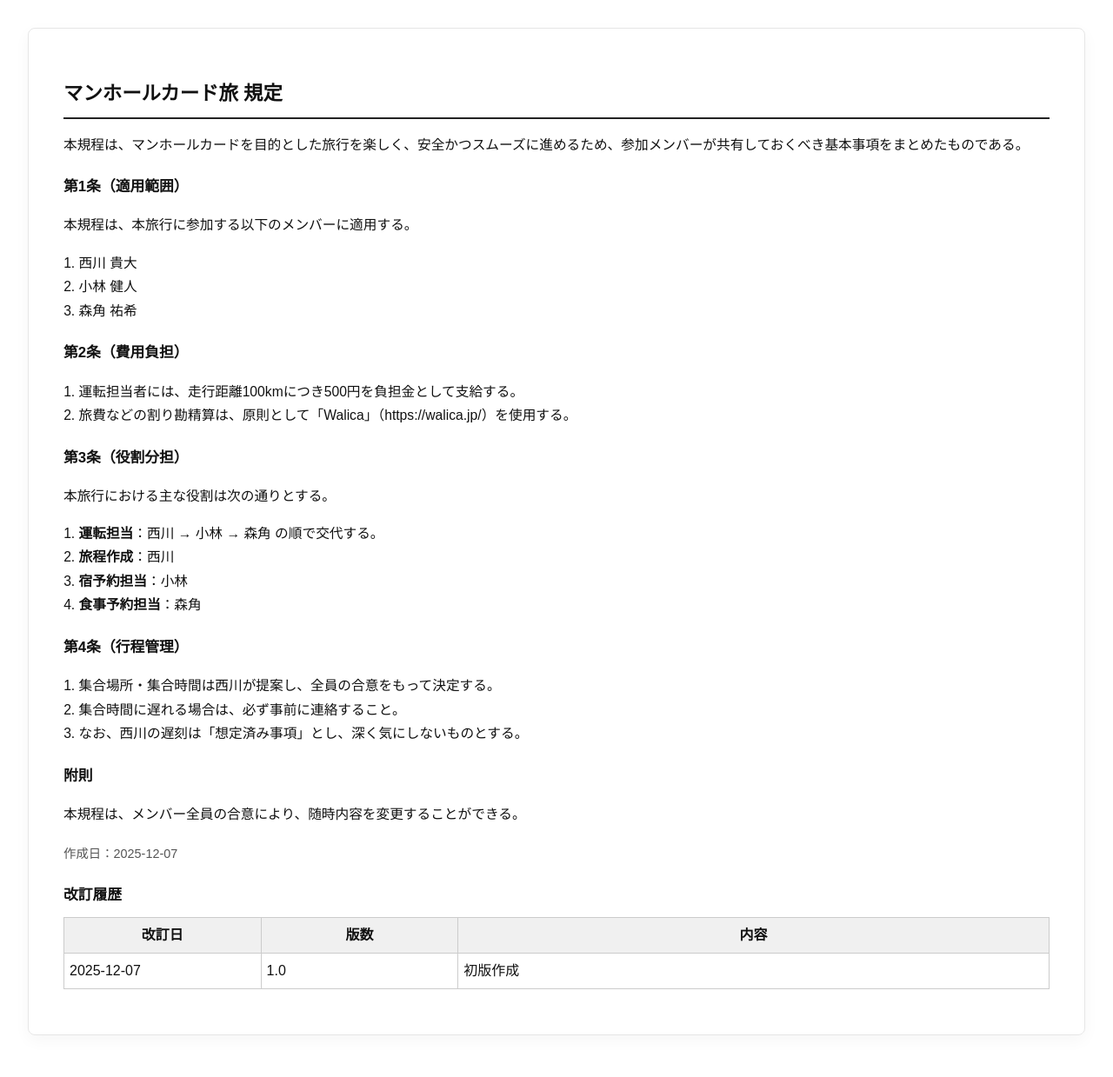
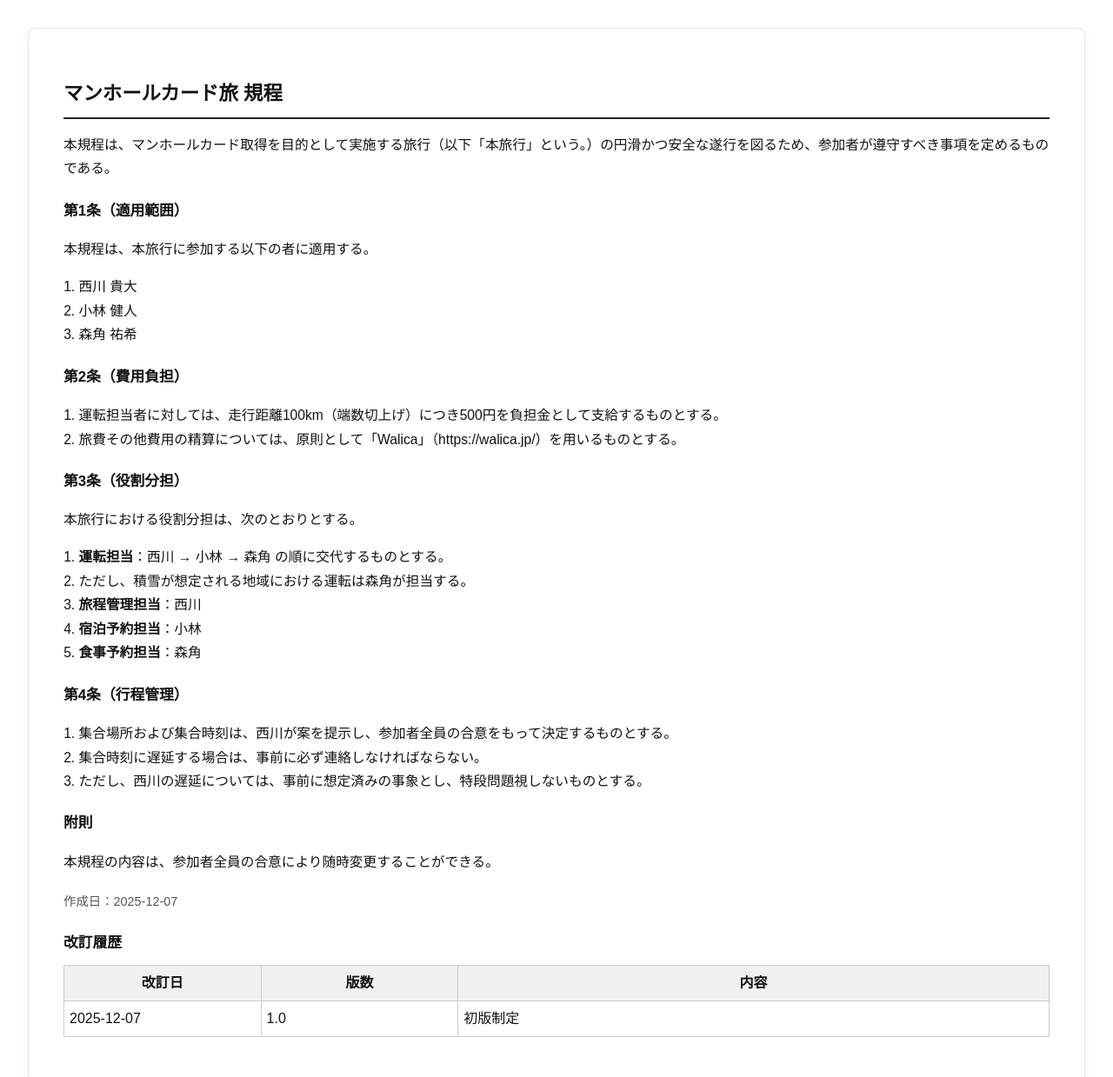
Before and after one commit to kinnuku/manholeTrip, a plain HTML site: page guidelines.html in a window 1280 px wide. Shown: the top 1239 px of the page at 87% size. Drawn offline with Linux system fonts and the light colour scheme.

Commit message:
Revise trip guidelines for clarity and structure
Updated the guidelines to clarify roles and responsibilities for the trip.

```diff
--- a/guidelines.html
+++ b/guidelines.html
@@ -3,28 +3,28 @@
 <head>
   <meta charset="utf-8">
   <link rel="icon" href="ka-min.png" type="image/png">
-  <title>マンホールカード旅 - 規定</title>
+  <title>マンホールカード旅 - 規程</title>
   <style>
     body{font-family: "Hiragino Kaku Gothic ProN", Meiryo, "Yu Gothic", sans-serif; background:#fff; color:#111; line-height:1.75; padding:24px;}
-    .container{max-width:100%;margin:0 auto;padding:40px;border:1px solid #e6e6e6;border-radius:8px;box-shadow:0 6px 18px rgba(0,0,0,0.04);}
-    h1{font-size:1.4rem;margin-bottom:8px;border-bottom:2px solid #222;padding-bottom:8px}
-    h2{font-size:1.05rem;margin-top:20px;margin-bottom:6px}
+    .container{max-width:100%; margin:0 auto; padding:40px; border:1px solid #e6e6e6; border-radius:8px; box-shadow:0 6px 18px rgba(0,0,0,0.04);}
+    h1{font-size:1.4rem; margin-bottom:8px; border-bottom:2px solid #222; padding-bottom:8px}
+    h2{font-size:1.05rem; margin-top:20px; margin-bottom:6px}
     p, li{font-size:0.98rem}
     ol{padding-left:1.1rem}
     .clause{margin-bottom:12px}
-    footer{margin-top:20px;font-size:0.9rem;color:#555}
+    footer{margin-top:20px; font-size:0.9rem; color:#555}
   </style>
 </head>
 <body>
   <div class="container">
-    <h1>マンホールカード旅 規定</h1>
+    <h1>マンホールカード旅 規程</h1>
     <p>
-      本規程は、マンホールカードを目的とした旅行を楽しく、安全かつスムーズに進めるため、参加メンバーが共有しておくべき基本事項をまとめたものである。
+      本規程は、マンホールカード取得を目的として実施する旅行（以下「本旅行」という。）の円滑かつ安全な遂行を図るため、参加者が遵守すべき事項を定めるものである。
     </p>
 
     <section class="clause" id="article1">
       <h2>第1条（適用範囲）</h2>
-      <p>本規程は、本旅行に参加する以下のメンバーに適用する。</p>
+      <p>本規程は、本旅行に参加する以下の者に適用する。</p>
       <ol>
         <li>西川 貴大</li>
         <li>小林 健人</li>
@@ -35,18 +35,19 @@
     <section class="clause" id="article2">
       <h2>第2条（費用負担）</h2>
       <ol>
-        <li>運転担当者には、走行距離100kmにつき500円を負担金として支給する。</li>
-        <li>旅費などの割り勘精算は、原則として「Walica」（https://walica.jp/）を使用する。</li>
+        <li>運転担当者に対しては、走行距離100km（端数切上げ）につき500円を負担金として支給するものとする。</li>
+        <li>旅費その他費用の精算については、原則として「Walica」（https://walica.jp/）を用いるものとする。</li>
       </ol>
     </section>
 
     <section class="clause" id="article3">
       <h2>第3条（役割分担）</h2>
-      <p>本旅行における主な役割は次の通りとする。</p>
+      <p>本旅行における役割分担は、次のとおりとする。</p>
       <ol>
-        <li><strong>運転担当</strong>：西川 → 小林 → 森角 の順で交代する。</li>
-        <li><strong>旅程作成</strong>：西川</li>
-        <li><strong>宿予約担当</strong>：小林</li>
+        <li><strong>運転担当</strong>：西川 → 小林 → 森角 の順に交代するものとする。</li>
+        <li>ただし、積雪が想定される地域における運転は森角が担当する。</li>
+        <li><strong>旅程管理担当</strong>：西川</li>
+        <li><strong>宿泊予約担当</strong>：小林</li>
         <li><strong>食事予約担当</strong>：森角</li>
       </ol>
     </section>
@@ -54,15 +55,15 @@
     <section class="clause" id="article4">
       <h2>第4条（行程管理）</h2>
       <ol>
-        <li>集合場所・集合時間は西川が提案し、全員の合意をもって決定する。</li>
-        <li>集合時間に遅れる場合は、必ず事前に連絡すること。</li>
-        <li>なお、西川の遅刻は「想定済み事項」とし、深く気にしないものとする。</li>
+        <li>集合場所および集合時刻は、西川が案を提示し、参加者全員の合意をもって決定するものとする。</li>
+        <li>集合時刻に遅延する場合は、事前に必ず連絡しなければならない。</li>
+        <li>ただし、西川の遅延については、事前に想定済みの事象とし、特段問題視しないものとする。</li>
       </ol>
     </section>
 
     <section class="clause" id="addendum">
       <h2>附則</h2>
-      <p>本規程は、メンバー全員の合意により、随時内容を変更することができる。</p>
+      <p>本規程の内容は、参加者全員の合意により随時変更することができる。</p>
     </section>
 
     <footer>
@@ -80,7 +81,7 @@
         <tr>
           <td style="border:1px solid #ccc; padding:6px;">2025-12-07</td>
           <td style="border:1px solid #ccc; padding:6px;">1.0</td>
-          <td style="border:1px solid #ccc; padding:6px;">初版作成</td>
+          <td style="border:1px solid #ccc; padding:6px;">初版制定</td>
         </tr>
       </table>
     </section>
```
